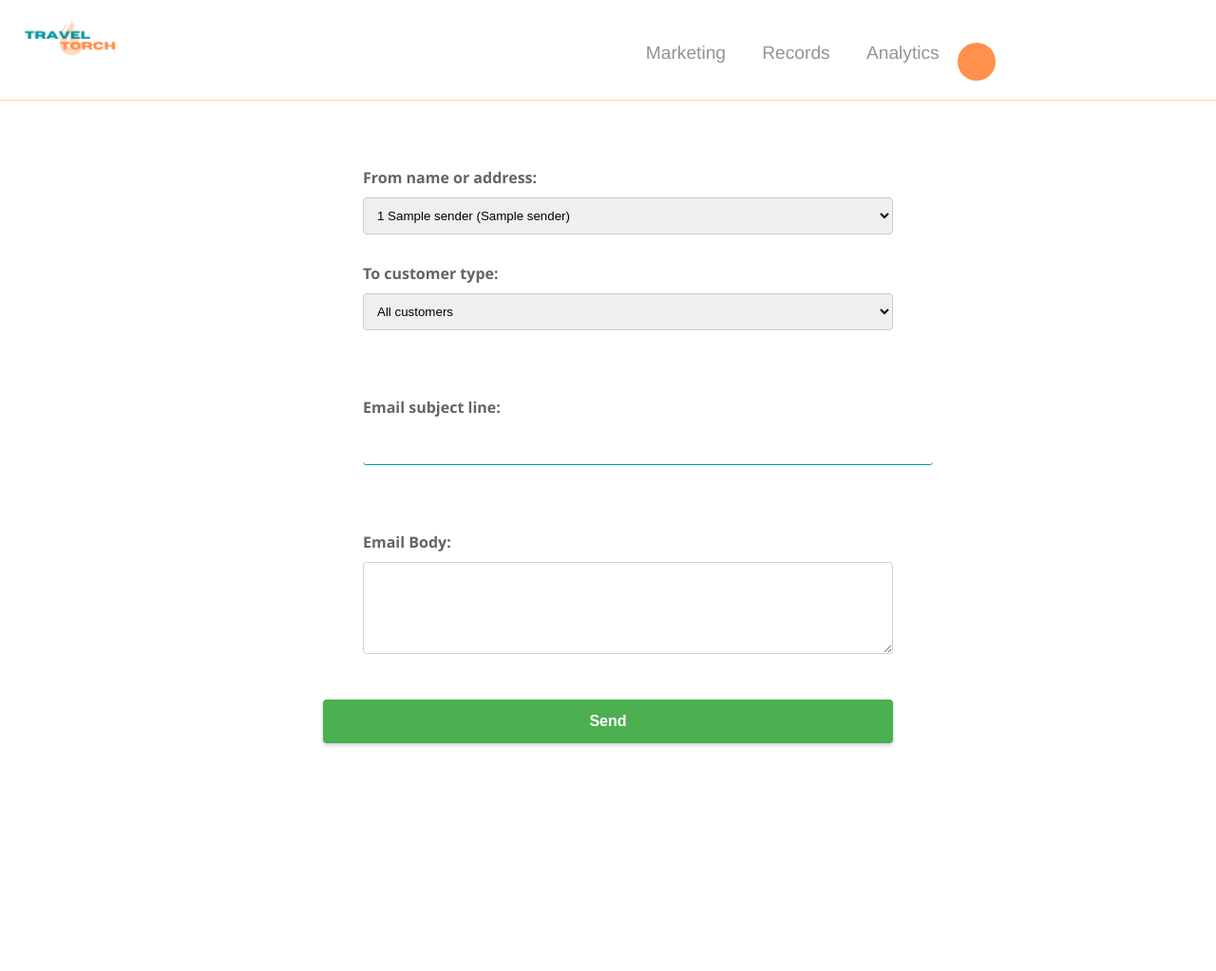
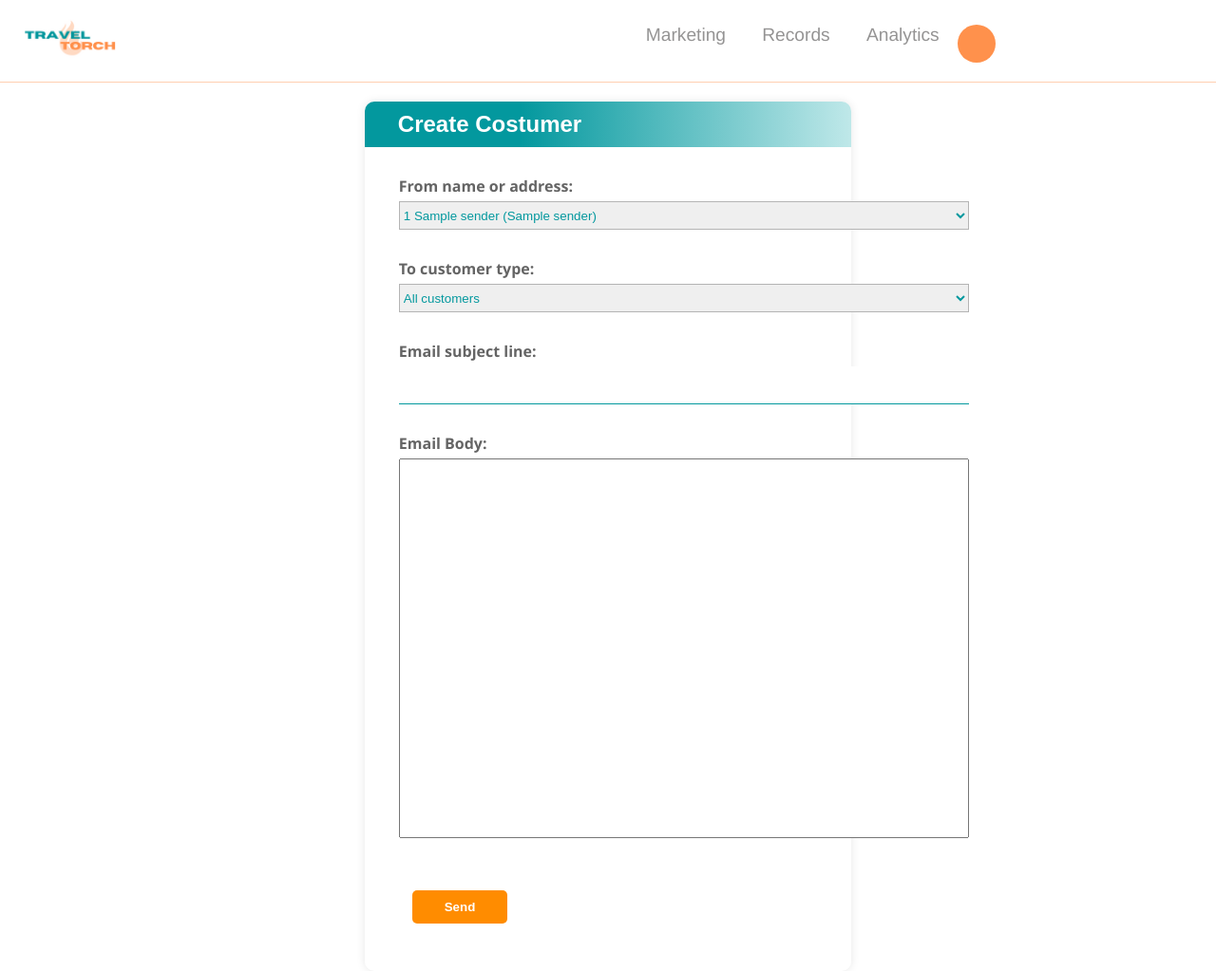
Before and after one commit to KofiBoadu/Marrakesh, a Flask app: template app/templates/sendEmail_marketing.html in a window 1280 px wide. Shown: the whole page at 95% size. Before the commit the page ends 786 px from the top, so only its background shows below. Run offline with Flask 3, Linux system fonts and the light colour scheme; the template is opened without the code that fills it: most values are stand-ins (such as "Sample title", 1, 10 or a date in 2020); parts of the project's set-up code (start-up, migrations or seed data) failed here and were passed over; some libraries are stand-ins or nearby versions.

Commit message:
styling search & marketing page

```diff
--- a/app/static/css/base.css
+++ b/app/static/css/base.css
@@ -21,17 +21,10 @@ body {
   margin-right: 20%;
   margin-top: 2%;
 }
-
-
 .nav_link {
   list-style: none;
   margin-left: 10%;
-    margin-top: 5%;
 }
-
-
-
-
 .nav_link a {
   text-decoration: none;
   font-family: Helvetica;
@@ -48,13 +41,7 @@ body {
 #logout-button a {
   color: #FF914C;
   font-weight: 600;
-}/*# sourceMappingURL=base.css.map */
-
-
-
-
-
-
+}
 
 .user-container {
   display: flex;
@@ -65,13 +52,19 @@ body {
   margin-left: 5%;
 }
 
-
-.user-info{
-  display:  flex;
-  width: 200px
+.user-container {
+  display: flex;
+  align-items: center;
+  font-family: Arial, sans-serif;
+  margin-bottom: 20px;
+  width: 150px;
+  margin-left: 5%;
 }
 
-
+.user-info {
+  display: flex;
+  width: 200px;
+}
 
 .user-initials-circle {
   width: 40px;
@@ -83,8 +76,6 @@ body {
   align-items: center;
   margin-right: 5px;
 }
-
-
 
 /* Initials inside the Circle */
 .user-initials {
@@ -98,7 +89,6 @@ body {
   align-items: center;
   position: relative;
   cursor: pointer;
-
 }
 
 /* Dropdown Content Styling */
@@ -107,7 +97,7 @@ body {
   position: absolute;
   background-color: #f1f1f1;
   min-width: 100px;
-    box-shadow: 0px 8px 16px 0px rgba(0,0,0,0.2);
+  box-shadow: 0px 8px 16px 0px rgba(0, 0, 0, 0.2);
   z-index: 1;
 }
 
@@ -132,4 +122,4 @@ body {
 
 .user-fullname {
   font-size: 16px; /* Adjust size as needed */
-}
+}/*# sourceMappingURL=base.css.map */
--- /dev/null
+++ b/app/static/css/marketing.css
@@ -0,0 +1,105 @@
+.send-button a {
+	color: white;
+	text-decoration: none;
+	font-family: helvetica;
+}
+
+.send-button {
+	background-color: #FF8C00;
+	width: 150px;
+	height: 30px;
+	padding-bottom: 30px;
+	margin: 20px;
+	color: #fff;
+	border: none;
+	border-radius: 5px;
+	cursor: pointer;
+	font-family: sans-serif;
+}
+
+.marketing-container {
+	width: 40%;
+	margin: auto;
+	margin-top: 20px;
+	border-radius: 10px 10px;
+	padding-bottom: 50px;
+	box-shadow: 0 0 10px rgba(0,0,0,0.1);
+
+
+}
+
+.marketing-container form {
+	align-items: center;
+}
+
+.marketing_title {
+	border-radius: 10px 10px 0 0;
+	background: rgb(3, 152, 158);
+	padding: 2%;
+	background: linear-gradient(90deg, rgb(3, 152, 158) 32%, rgb(191, 232, 233) 100%);
+}
+
+.marketing_title--header {
+	font-family: sans-serif;
+	font-size: 1.5em;
+	color: white;
+	margin-left: 5%;
+}
+
+.marketing-form-group {
+	margin-bottom: 10px;
+	margin-left: 7%;
+	font: helvetica;
+	margin-top: 2%;
+}
+
+.marketing-form-group label {
+	display: block;
+	margin-bottom: 5px;
+	font-weight: 600;
+	margin-top: 30px;
+	color: #646464;
+}
+
+.marketing-form-group input {
+	width: 600px;
+	height: 40px;
+	border-style: none;
+	border-bottom: 1px solid #03989E;
+	font: 1em Helvetica;
+	color: #03989E;
+}
+
+
+
+.marketing-form-control {
+	width: 600px;
+	height: 30px;
+	color: #03989E;
+	border: 1px solid rgb(180, 180, 180);
+}
+
+.subject-form-control {
+	width: 800px;
+	color: #03989E;
+}
+
+.body-form-control {
+	width: 600px;
+	border-color: 1px solid#03989E;
+	resize: none;
+	overflow: auto;
+	height: 400px;
+}
+
+#email-body {
+	border-color: 1px solid#03989E;
+}
+
+.marketing-send {
+	margin-top: 40px;
+	margin-left: 50px;
+	width: 100px;
+	color: #fff;
+	background-color: #FF8C00;
+}
--- a/app/static/css/profile.css
+++ b/app/static/css/profile.css
@@ -166,29 +166,29 @@ body {
 
 }
 
-button {
+/*button {
     margin:50px;
-    background-color: #FF8C00; /* Warm tone from your header, for the button background */
-    color: #FFF; /* White text color for contrast */
-    border: none; /* Remove default border */
-    padding: 10px 20px; /* Add some padding around the text */
-    font-family: 'Arial', sans-serif; /* Keep the font consistent with the body */
-    font-size: 1rem; /* Set a standard font size */
-    cursor: pointer; /* Change cursor to indicate button is clickable */
-    border-radius: 5px; /* Slightly rounded corners for a modern look */
-    box-shadow: 0 2px 4px rgba(0, 0, 0, 0.2); /* Soft shadow for depth, slightly darker than your header's shadow for contrast */
-    transition: background-color 0.3s ease, box-shadow 0.3s ease; /* Smooth transition for hover effects */
+    background-color: #FF8C00;
+    color: #FFF;
+    border: none;
+    padding: 10px 20px;
+    font-family: 'Arial', sans-serif;
+    font-size: 1rem;
+    cursor: pointer;
+    border-radius: 5px;
+    box-shadow: 0 2px 4px rgba(0, 0, 0, 0.2);
+    transition: background-color 0.3s ease, box-shadow 0.3s ease;
 }
 
+
 button:hover {
-    background-color: #e47600; /* A slightly darker shade for the hover state */
-    box-shadow: 0 4px 8px rgba(0, 0, 0, 0.3); /* Increase shadow for a raised button effect on hover */
+    background-color: #e47600;
+    box-shadow: 0 4px 8px rgba(0, 0, 0, 0.3);
 }
 
 button:active {
-    background-color: #cc6b00; /* Even darker shade for the active state */
-    box-shadow: 0 2px 4px rgba(0, 0, 0, 0.2); /* Revert to the original shadow for a pressed button effect */
+    background-color: #cc6b00;
+    box-shadow: 0 2px 4px rgba(0, 0, 0, 0.2);
 }
 
-
 /* /* email form styling */
--- a/app/static/css/reset_password.css
+++ b/app/static/css/reset_password.css
@@ -1,4 +1,4 @@
-.reset{
+.reset {
   font-family: Arial, sans-serif;
 
   display: flex;
@@ -18,19 +18,20 @@
 
 
 
-.form-group {
+.reset-form-group {
   margin-bottom: 15px;
   margin-top: 50px;
 }
 
 
-  label {
+.reset-form-group label {
   display: block;
   margin-bottom: 5px;
 
 }
-  input[type="password"],
-  select {
+
+.reset-form-group input[type="password"],
+.reset-form-group select {
   width: 100%;
   padding: 10px;
   border: 1px solid #ddd;
@@ -39,7 +40,7 @@
 }
 
 
-input{
+.reset-form-group input {
   border-style: none;
   border-bottom: 2px solid #03989E;
 }
@@ -53,6 +54,7 @@ input{
   color: white;
   cursor: pointer;
 }
+
 .btn:hover {
   background: #45a049;
 }
--- a/app/templates/base.html
+++ b/app/templates/base.html
@@ -14,7 +14,7 @@
     <link rel="stylesheet" href="{{ url_for('static', filename='css/email_form.css') }}">
     <link rel="stylesheet" href="{{ url_for('static', filename='css/email_activity.css') }}">
     <link rel="stylesheet" href="{{ url_for('static', filename='css/reset_password.css') }}">
-
+    <link rel="stylesheet" href="{{ url_for('static', filename='css/marketing.css') }}">
     <!--  <link href="https://fonts.googleapis.com/css2?family=Segoe+UI:wght@400;600&display=swap" rel="stylesheet">
     <link href="https://maxcdn.bootstrapcdn.com/bootstrap/4.5.2/css/bootstrap.min.css" rel="stylesheet"> -->
 
--- a/app/templates/email_marketing.html
+++ b/app/templates/email_marketing.html
@@ -4,7 +4,7 @@
 
 {% block content %}
 
-  <button><a href="{{ url_for('marketing.create_marketingEmails') }}">create email</a></button>
+  <button class="send-button"><a href="{{ url_for('marketing.create_marketingEmails') }}">Create Email</a></button>
 
 
 {% endblock %}
--- a/app/templates/reset_password.html
+++ b/app/templates/reset_password.html
@@ -12,12 +12,12 @@
 <form action="{{ url_for('users.password_reset') }}" method="post" class=" reset">
   <div class="reset-form">
     <h2>Reset Password</h2>
-    <div class="form-group">
+    <div class="reset-form-group">
       <label for="new-password">New Password</label>
       <input type="password" id="new-password" placeholder="New Password" name="new_password">
       <p>8-12 characters, uppercase, lowercase, numbers ,special character</p>
     </div>
-    <div class="form-group">
+    <div class="reset-form-group">
       <label for="confirm-password">Confirm New Password</label>
       <input type="password" id="confirm-password" placeholder="Confirm New Password" name="confirm_password" >
 
--- a/app/templates/sendEmail_marketing.html
+++ b/app/templates/sendEmail_marketing.html
@@ -9,56 +9,19 @@
 
 
 
-    <style>
-        .container {
-            width: 50%;
-            margin: auto;
-            padding: 20px;
-        }
 
-        .form-group {
-            margin-bottom: 15px;
-        }
-
-        label {
-            display: block;
-            margin-bottom: 5px;
-        }
-
-        .form-control {
-            width: 100%;
-            padding: 10px;
-            margin: 5px 0 20px 0;
-            display: inline-block;
-            border: 1px solid #ccc;
-            border-radius: 4px;
-            box-sizing: border-box;
-        }
-
-        .btn {
-            width: 100%;
-            background-color: #4CAF50;
-            color: white;
-            padding: 14px 20px;
-            margin: 8px 0;
-            border: none;
-            border-radius: 4px;
-            cursor: pointer;
-        }
-
-        .btn:hover {
-            background-color: #45a049;
-        }
-    </style>
 
 <body>
-    <div class="container">
+    <div class="marketing-container">
+        <div class="marketing_title">
+            <h3 class="marketing_title--header">Create Costumer</h3>
 
-        <form action="{{url_for('marketing.create_marketingEmails') }}" method="post">
-            <div class="form-group">
+        </div>
+        <form class="marketing-form" action="{{url_for('marketing.create_marketingEmails') }}" method="post">
+            <div class="marketing-form-group">
                 <label for="dropdown">From name or address:</label>
 
-                <select id="fromAddress" name="fromAddress" class="form-control">
+                <select id="fromAddress" name="fromAddress" class="marketing-form-control">
 
                 	{% for sender in senders %}
     		<option value="{{ sender[2] }}">{{ sender[0] }} {{ sender[1] }} ({{ sender[2] }})</option>
@@ -70,7 +33,7 @@
 
                 <label for="dropdown">To customer type:</label>
 
-                <select id="customerType" name="customerType" class="form-control">
+                <select id="customerType" name="customerType" class="marketing-form-control">
                     <option value=1> All customers </option>
 
                        {% for year in customer_list_byYear %}
@@ -85,15 +48,15 @@
             </div>
 
 
-            <div class="form-group">
+            <div class="marketing-form-group">
                 <label for="smallText">Email subject line:</label>
-                <input type="text" id="emailSubject" name="emailSubject" class="form-control">
+                <input type="text" id="emailSubject" name="emailSubject" class="subject-form-control">
             </div>
-            <div class="form-group">
+            <div class="marketing-form-group">
                 <label for="largeText">Email Body:</label>
-                <textarea id="emailBody" name="emailBody" class="form-control" rows="5"></textarea>
+                <textarea id="emailBody" name="emailBody" class="body-form-control" rows="5"></textarea>
             </div>
-            <button type="submit" class="btn">Send</button>
+            <button class="marketing-send" type="submit" class="btn">Send</button>
         </form>
     </div>
 </body>
```
Also changed, not shown: app/static/css/base.scss (+90 -1 lines), app/static/css/hompage.css (+37 -5 lines), app/static/css/hompage.scss (+38 -7 lines), app/templates/homepage.html (+24 -18 lines), 2 other files. Lines whose indentation alone changed are shown as unchanged.
